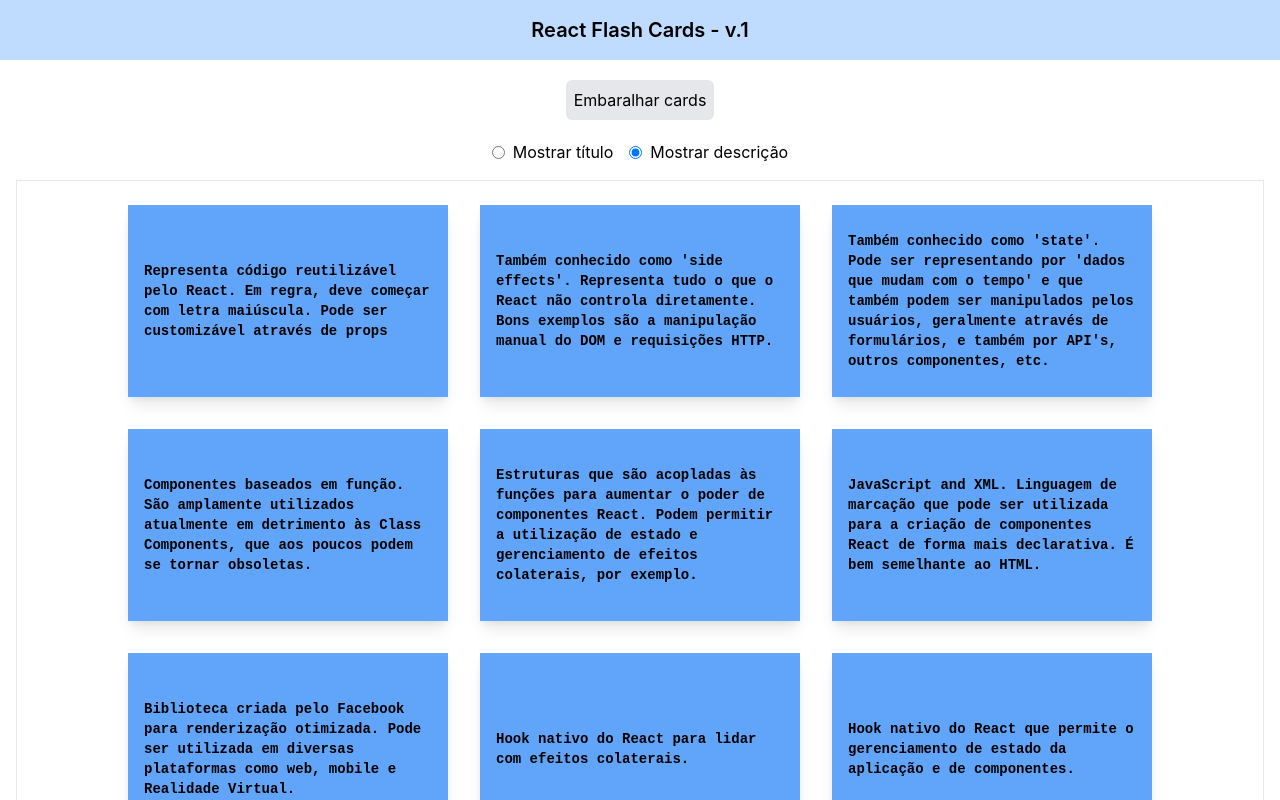
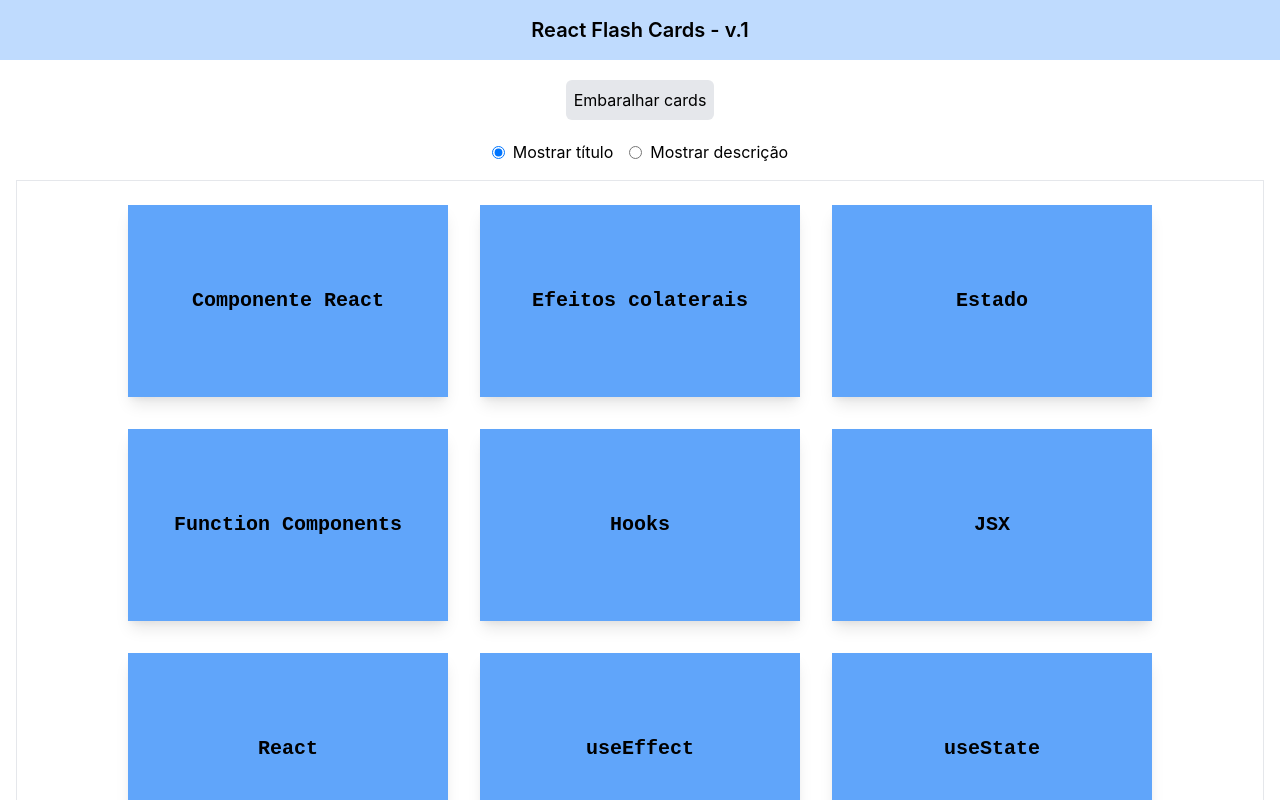
Before and after one commit to biraneves/react-flash-cards, a React (Create React App) app: page / in a window 1280 px wide. Shown: the top 800 px of the page. Built offline with nearby package versions, Linux system fonts and the light colour scheme.

Commit message:
Uso de lifting state up.

```diff
--- a/src/components/FlashCard.jsx
+++ b/src/components/FlashCard.jsx
@@ -1,28 +1,30 @@
-import { useEffect, useState } from "react";
-
 export default function FlashCard({
+    id,
     title = 'Título do card',
     description = 'Descrição do card, que pode conter mais palavras do que o título.',
     showFlashCardTitle = true,
+    onToggleFlashCard = null,
 }) {
-    const [showTitle, setShowTitle] = useState(showFlashCardTitle);
+    // const [showTitle, setShowTitle] = useState(showFlashCardTitle);
 
-    useEffect(() => {
-        setShowTitle(showFlashCardTitle);
-    }, [showFlashCardTitle]);
+    // useEffect(() => {
+    //     setShowTitle(showFlashCardTitle);
+    // }, [showFlashCardTitle]);
 
     function handleCardClick() {
-        setShowTitle(currentShowTitle => !currentShowTitle);
+        // setShowTitle(currentShowTitle => !currentShowTitle);
+        if (onToggleFlashCard)
+            onToggleFlashCard(id);
     }
 
-    const fontSize = showTitle ? 'text-xl' : 'text-sm';
+    const fontSize = showFlashCardTitle ? 'text-xl' : 'text-sm';
 
     return (
         <div className={`shadow-lg p-4 w-80 h-48 m-4 bg-blue-400 cursor-pointer
             flex flex-row items-center justify-center font-semibold ${fontSize}`}
             style={{fontFamily: "'JetBrains Mono', monospace"}}
             onClick={handleCardClick}>
-            {showTitle ? title : description}
+            {showFlashCardTitle ? title : description}
         </div>
     );
 }
--- a/src/data/allFlashCards.js
+++ b/src/data/allFlashCards.js
@@ -42,5 +42,5 @@
       "description": "Estrutura utilizada pelo React para manipulação do DOM em memória. Permite a atualização do DOM real somente onde necessário, o que pode garantir uma melhor performance da aplicação."
     }
 ].map(item => {
-    return {...item, id: getNewId()};
+    return {id: getNewId(), ...item, showTitle: true};
 }).sort((a, b) => a.title.localeCompare(b.title));
--- a/src/pages/FlashCardsPage.jsx
+++ b/src/pages/FlashCardsPage.jsx
@@ -11,7 +11,7 @@
 
 export default function FlashCardsPage() {
     const [allCards, setAllCards] = useState(allFlashCards);
-    const [showTitle, setShowTitle] = useState(false);
+    const [radioButtonShowTitle, setRadioButtonShowTitle] = useState(true);
 
     function handleButtonClick() {
         const shuffledCards = helperShuffleArray(allCards);
@@ -20,11 +20,23 @@
     }
 
     function handleRadioShowDescriptionClick() {
-        setShowTitle(false);
+        const updatedCards = [...allCards].map(card => ({...card, showTitle: false}))
+        setAllCards(updatedCards);
+        setRadioButtonShowTitle(false);
     }
 
     function handleRadioShowTitleClick() {
-        setShowTitle(true);
+        const updatedCards = [...allCards].map(card => ({...card, showTitle: true}));
+        setAllCards(updatedCards);
+        setRadioButtonShowTitle(true);
+    }
+
+    function handleToggleFlashCard(cardId) {
+        const updatedCards = [...allCards];
+        const cardIndex = updatedCards.findIndex(card => card.id === cardId);
+        updatedCards[cardIndex].showTitle = !updatedCards[cardIndex].showTitle;
+
+        setAllCards(updatedCards);
     }
 
     return (
@@ -35,22 +47,32 @@
                     <Button onButtonClick={handleButtonClick}>Embaralhar cards</Button>
                 </div>
                 <div className='flex flex-row items-center justify-center space-x-4 m-4'>
-                    <RadioButton id='radioButtonShowTitle' name='showInfo' buttonChecked={showTitle}
+                    <RadioButton
+                        id='radioButtonShowTitle'
+                        name='showInfo'
+                        buttonChecked={radioButtonShowTitle}
                         onButtonClick={handleRadioShowTitleClick}>
                         Mostrar título
                     </RadioButton>
-                    <RadioButton id='radioButtonShowDescription' name='showInfo' buttonChecked={!showTitle}
+                    <RadioButton
+                        id='radioButtonShowDescription'
+                        name='showInfo'
+                        buttonChecked={!radioButtonShowTitle}
                         onButtonClick={handleRadioShowDescriptionClick}>
                         Mostrar descrição
                     </RadioButton>
                 </div>
                 <FlashCards>
                     {
-                        allCards.map(({id, title, description}) => {
+                        allCards.map(({id, title, description, showTitle}) => {
                             return (
-                                <FlashCard key={id} title={title}
+                                <FlashCard
+                                    key={id}
+                                    id={id}
+                                    title={title}
                                     description={description}
-                                    showFlashCardTitle={showTitle} />
+                                    showFlashCardTitle={showTitle}
+                                    onToggleFlashCard={handleToggleFlashCard} />
                             );
                         })
                     }
```
